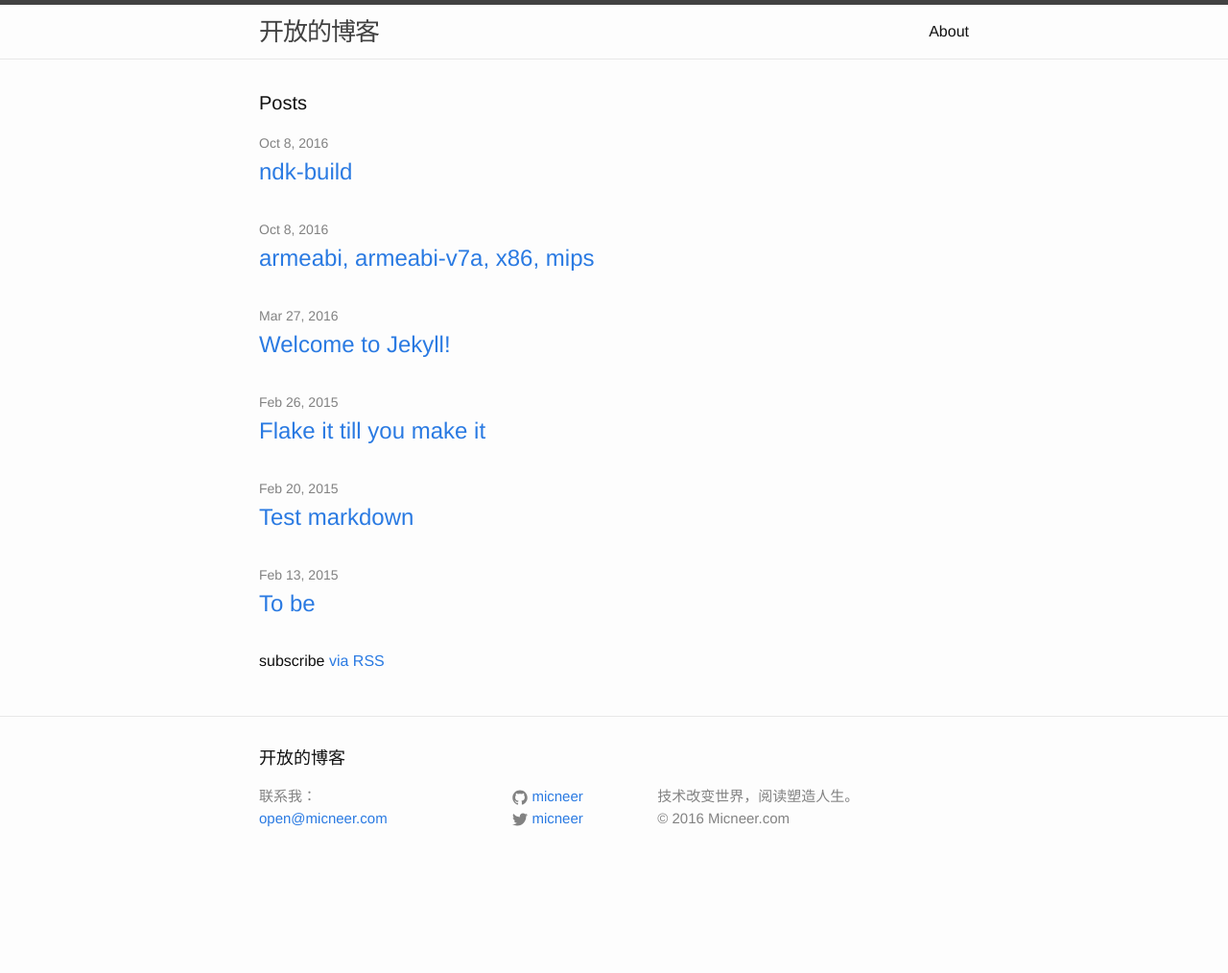
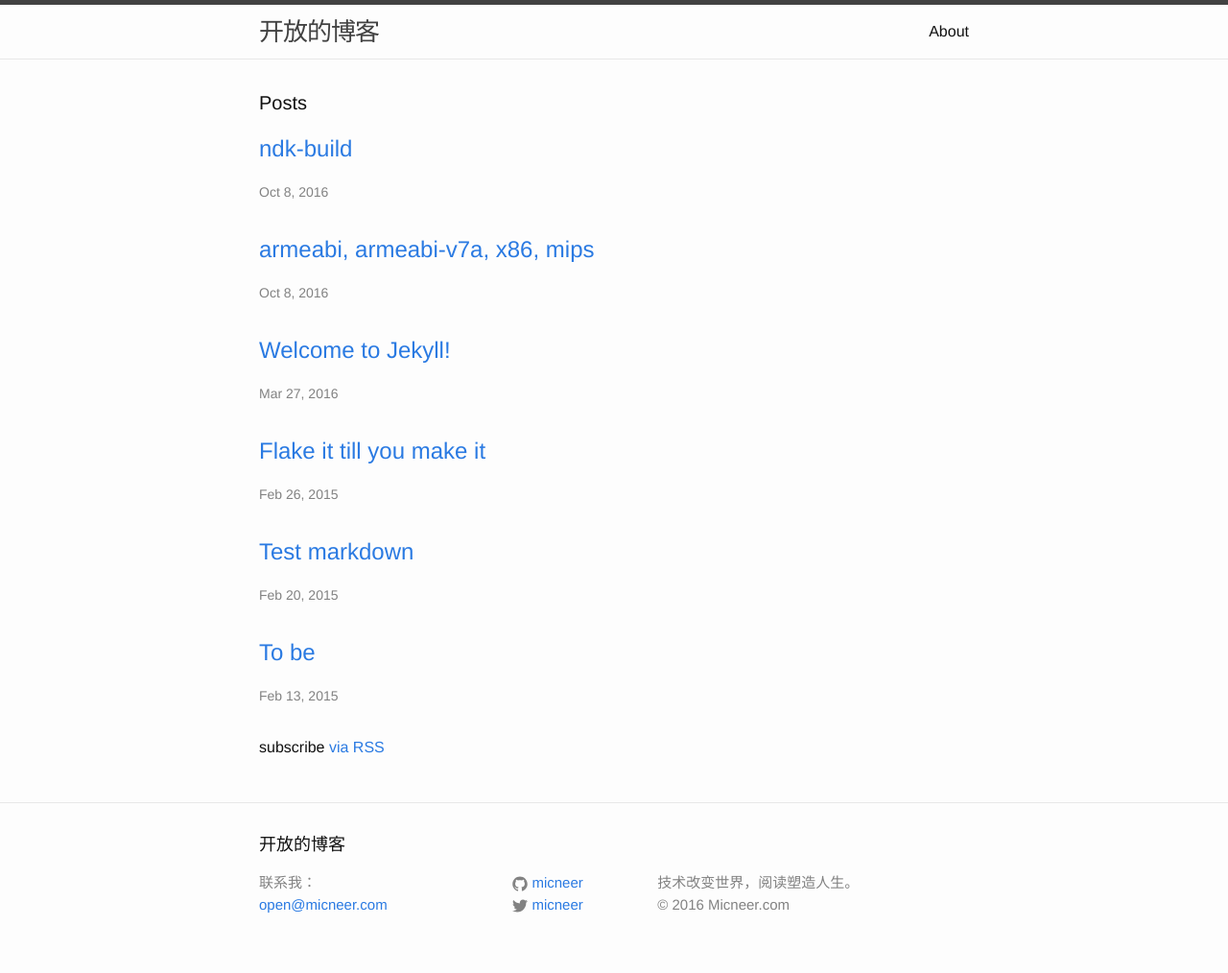
Before and after one commit to micneer/micneer.github.io, a Jekyll site: the page built from index.html, in a window 1280 px wide. Shown: the whole page at 96% size. Built offline with Jekyll 4.4.1, drawn with Linux system fonts in a browser that asks for light colours; before the commit the page ends 924 px from its top, so only the background shows below that.

Commit message:
update view

```diff
--- a/index.html
+++ b/index.html
@@ -9,11 +9,10 @@ layout: default
   <ul class="post-list">
     {% for post in site.posts %}
       <li>
-        <span class="post-meta">{{ post.date | date: "%b %-d, %Y" }}</span>
-
         <h2>
           <a class="post-link" href="{{ post.url | prepend: site.baseurl }}">{{ post.title }}</a>
         </h2>
+        <span class="post-meta">{{ post.date | date: "%b %-d, %Y" }}</span>
       </li>
     {% endfor %}
   </ul>
```
Also changed, not shown: _posts/2016-10-08-armeabi-armeabi-v7a-x86.md (+2 -0 lines), _posts/2016-10-08-ndk-build.md (line endings or trailing spaces).
